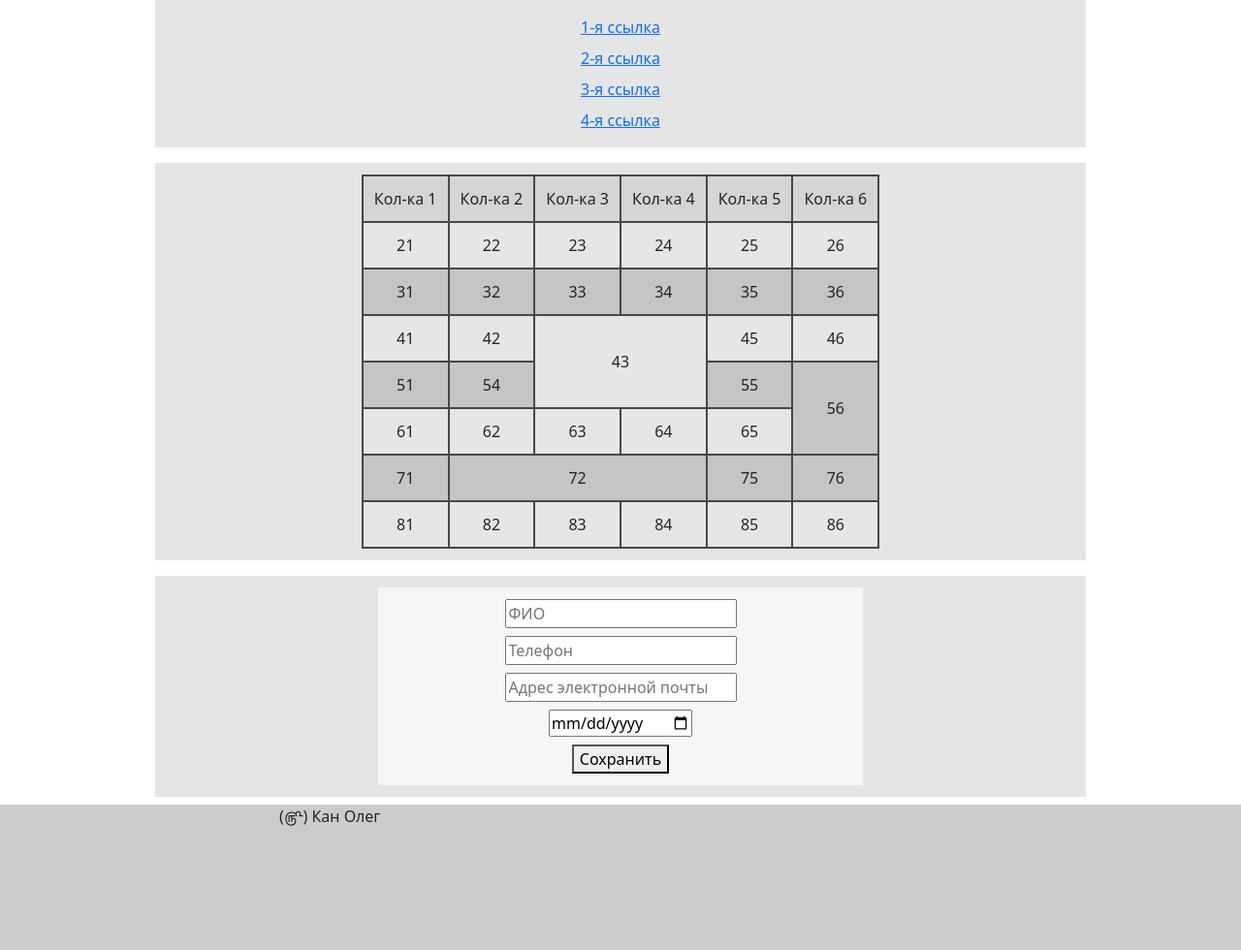
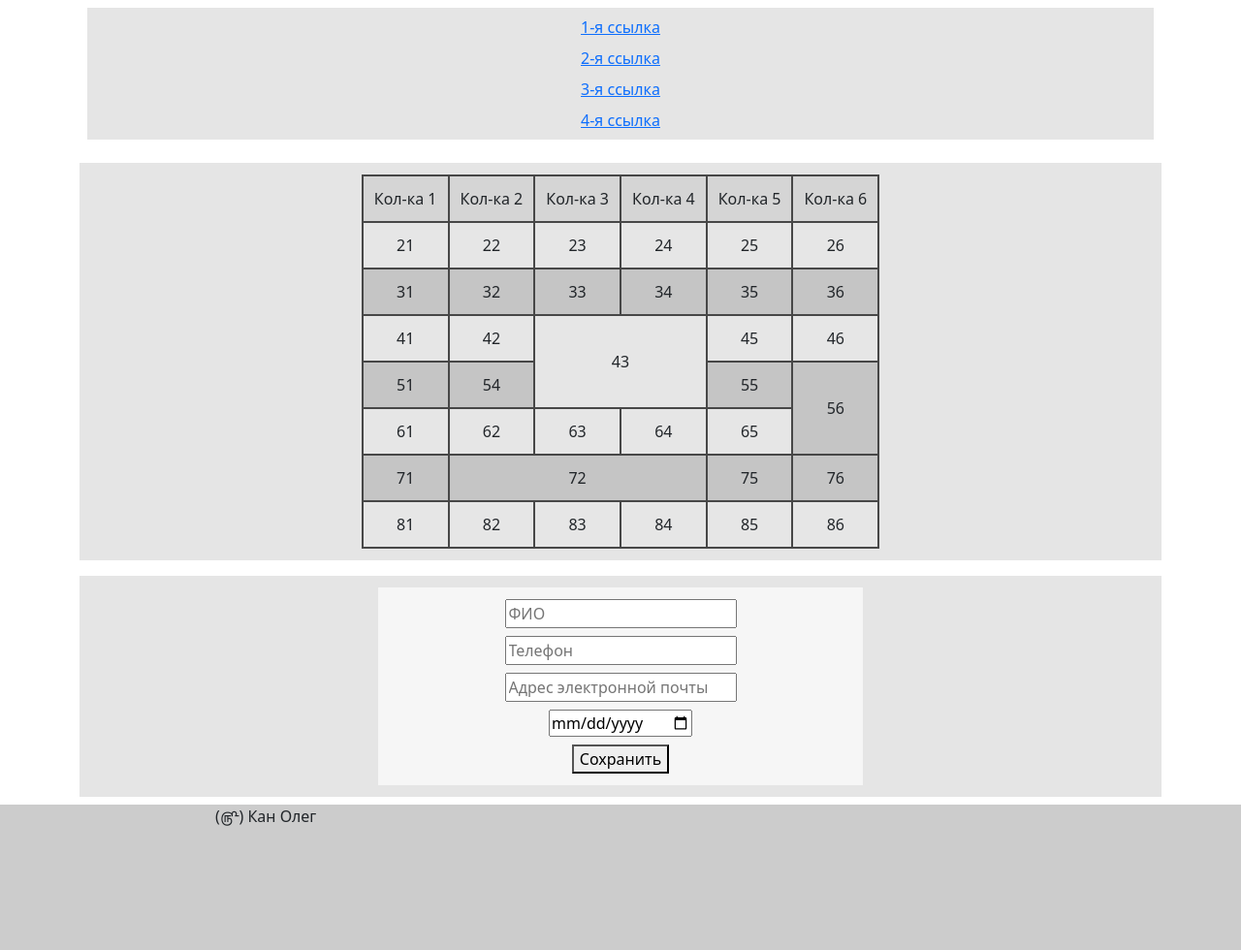
Before and after one commit to Tasyaak/Tasyaak.github.io, a plain HTML site: page index4.html in a window 1280 px wide. Shown: the part 128-1108 px from the top of the page at 97% size. Drawn offline with Linux system fonts and the light colour scheme.

Commit message:
Add files via upload

```diff
--- a/index4.html
+++ b/index4.html
@@ -10,7 +10,7 @@
 
 <body>
 <header class="w-100">
-    <div class="content m-md-auto d-md-flex">
+    <div class="m-md-auto d-md-flex">
         <div class="img float-start p-2">
             <img class="h-100" src="image2.png" alt="Буква Ю" title="Логотип">
         </div>
@@ -25,9 +25,9 @@
     </div>
 </header>
 
-<div class="content m-md-auto w-100 d-md-flex flex-md-column">
-    <div class="blok p-2 my-2 mx-0 text-center overflow-x-auto">
-        <table id="table" class="my-1 m-auto">
+<div class="container m-md-auto w-100 d-md-flex flex-md-column">
+    <div class="blok row p-2 my-2 mx-0 text-center overflow-x-auto">
+        <table id="table" class="my-1 m-auto col-auto">
             <thead>
                 <tr>
                     <td> Кол-ка 1 </td>
@@ -93,15 +93,17 @@
         </table>
     </div>
 
-    <div class="blok p-2 my-2 mx-0 text-center order-md-first">
-        <div class="my-2 mx-0"> <a href="" title="Пустышки"> 1-я ссылка </a> </div>
-        <div class="my-2 mx-0"> <a href="" title="Пустышки"> 2-я ссылка </a> </div>
-        <div class="my-2 mx-0"> <a href="" title="Пустышки"> 3-я ссылка </a> </div>
-        <div class="my-2 mx-0"> <a href="" title="Пустышки"> 4-я ссылка </a> </div>
+    <div class="row text-center order-md-first p-2 my-2 mx-0">
+        <div class="blok col-12">
+            <div class="my-2 mx-0"> <a href="" title="Пустышки"> 1-я ссылка </a> </div>
+            <div class="my-2 mx-0"> <a href="" title="Пустышки"> 2-я ссылка </a> </div>
+            <div class="my-2 mx-0"> <a href="" title="Пустышки"> 3-я ссылка </a> </div>
+            <div class="my-2 mx-0"> <a href="" title="Пустышки"> 4-я ссылка </a> </div>
+        </div>
     </div>
 
-    <div class="blok p-2 my-2 mx-0 text-center">
-        <form class="w-100 m-auto my-1 py-1 px-0">
+    <div class="blok row p-2 my-2 mx-0 text-center">
+        <form class="w-100 col-auto m-auto my-1 py-1 px-0">
             <div class="my-2 mx-0"> <input type="text" name="Fio" placeholder="ФИО"> </div>
             <div class="my-2 mx-0"> <input type="tel" name="Phone" placeholder="Телефон"> </div>
             <div class="my-2 mx-0"> <input type="email" name="Email" placeholder="Адрес электронной почты"> </div>
@@ -112,8 +114,10 @@
 </div>
 
 <footer class="w-100">
-    <div class="content m-md-auto">
-        <div> (௹) Кан Олег </div>
+    <div class="container">
+        <div class="row m-md-auto">
+            <div class="foot col"> (௹) Кан Олег </div>
+        </div>
     </div>
 </footer>
 </body>
--- a/style4.css
+++ b/style4.css
@@ -54,7 +54,7 @@ footer
     height: 15vw;
     max-height: 150px;
 }
-footer > div > div
+.foot
 {
     margin-left: 10vw;
 }
@@ -62,10 +62,6 @@ footer > div > div
 
 @media (min-width:768px)
 {
-    .content
-    {
-        max-width: 960px;
-    }
     header
     {
         background-color: #ccc;
```
